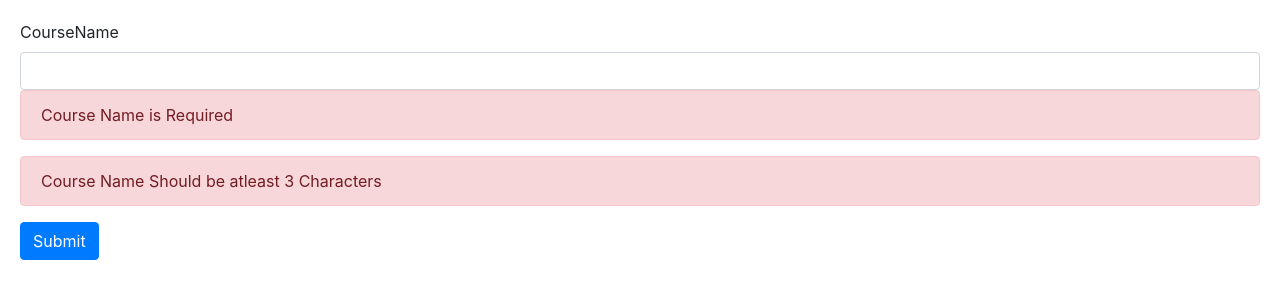
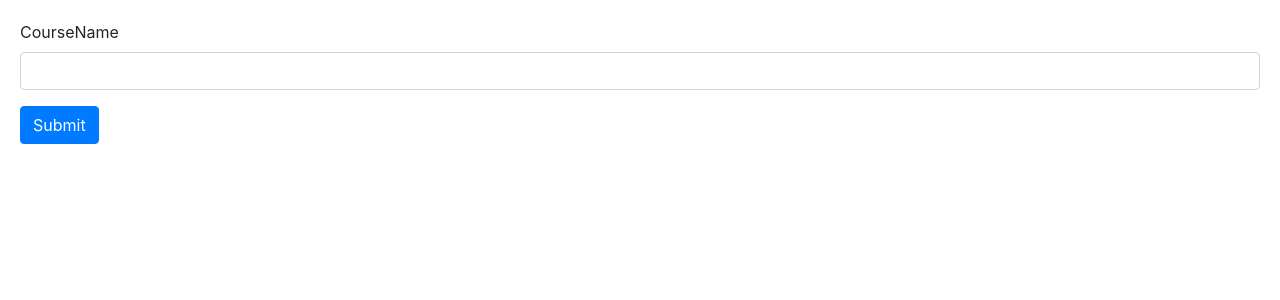
Before and after one commit to DneshP/Angular-Template-Reactive-Forms, an Angular app: page / in a window 1280 px wide. Shown: the top 300 px of the page. Built offline with nearby package versions, Linux system fonts and the light colour scheme.

Commit message:
Validation and Styling

```diff
--- a/src/app/course-form/course-form.component.html
+++ b/src/app/course-form/course-form.component.html
@@ -7,10 +7,17 @@
         (change)="log(courseName)"
         type="text"
         required
-        minlength="3"
+        minlength="4"
         >
-        <div class="alert alert-danger">Course Name is Required</div>
-        <div class="alert alert-danger">Course Name Should be atleast 3 Characters</div>
+        <div class="alert alert-danger"
+            *ngIf="courseName.touched && !courseName.valid">
+            <div *ngIf="courseName.errors.required">
+                Course Name is Required.
+            </div>
+            <div *ngIf="courseName.errors.minlength">
+                Course Name Should be atleast {{ courseName.errors.minlength.requiredLength }} Characters.
+            </div>
+        </div>
     </div>
     <button class="btn btn-primary">Submit</button>
 </form>
--- a/src/styles.css
+++ b/src/styles.css
@@ -4,3 +4,6 @@
 body{
     padding: 20px;
 }
+.form-control.ng-pristine.ng-invalid.ng-touched{
+    border: 2px solid red;
+}
```
